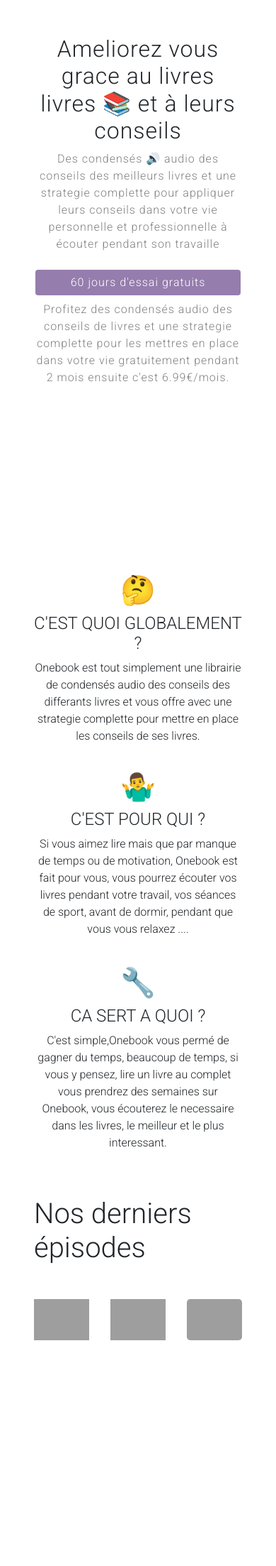
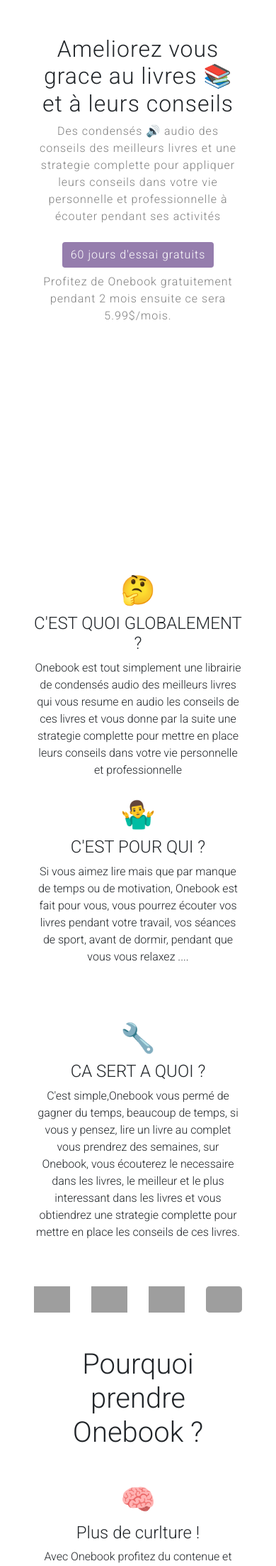
Before and after one commit to MehdiKhoudali/onebook, a Django app: page / in a window 390 px wide. Shown: the part 56-2262 px from the top of the page at 71% size. Before the commit the page ends 1944 px from the top, so only its background shows below. Run offline with Django 4.2, Linux system fonts and the light colour scheme; grey boxes are pictures that could not be loaded.

Commit message:
added some sections

```diff
--- a/example/templates/home.html
+++ b/example/templates/home.html
@@ -1,43 +1,100 @@
 {% extends 'base.html' %}
 {% load static %}
 
+{% block title %}
+Accueil
+{% endblock %}
+
 {% block content %}
     <section class="hero">
-        <div class="left">
-            <img class="mb-4 rounded-lg md:w-[70%]" src="https://imgs.search.brave.com/bbKKHp_b17v7CiEZwNk7YsKAYhnaBaGyR53Rep1lwi8/rs:fit:1200:1200:1/g:ce/aHR0cHM6Ly9jZG4y/LnBlbmd1aW4uY29t/LmF1L2NvdmVycy9v/cmlnaW5hbC85Nzgw/MjQxMTg0ODM3Lmpw/Zw">
-        </div>
+        <!-- <div class="left">
+            <img class="mb-4 rounded-lg md:w-[70%]"
+                src="https://imgs.search.brave.com/bbKKHp_b17v7CiEZwNk7YsKAYhnaBaGyR53Rep1lwi8/rs:fit:1200:1200:1/g:ce/aHR0cHM6Ly9jZG4y/LnBlbmd1aW4uY29t/LmF1L2NvdmVycy9v/cmlnaW5hbC85Nzgw/MjQxMTg0ODM3Lmpw/Zw">
+        </div> -->
         <div class="right" class="right">
-            <h1>Ameliorez vous grace au livres livres 📚 et à leurs conseils</h1>
-            <p>Des condensés 🔊 audio des conseils des meilleurs livres et une strategie complette pour appliquer leurs conseils dans
-                votre vie personnelle et professionnelle à écouter pendant son travaille </p>
+            <h1>Ameliorez vous grace au livres 📚 et à leurs conseils</h1>
+            <p>Des condensés 🔊 audio des conseils des meilleurs livres et une strategie complette pour appliquer leurs
+                conseils dans
+                votre vie personnelle et professionnelle à écouter pendant ses activités </p>
             <a class="btn btn-outline-secondary border-0 text-white my-2" href="/" id="essaie">60 jours d'essai gratuits</a>
-            <p>Profitez des condensés audio des conseils de livres et une strategie complette pour les mettres en place dans
-                votre vie gratuitement pendant 2 mois ensuite c'est 6.99€/mois.</p>
+            <p>Profitez de Onebook gratuitement pendant 2 mois ensuite ce sera 5.99$/mois.</p>
         </div>
     </section>
     <section class="hero_about mx-5 my-5">
         <div class="mx-0">
             <h1>🤔</h1>
             <h4>C'EST QUOI GLOBALEMENT ?</h4>
-            <p>Onebook est tout simplement une librairie de condensés audio des conseils des differants livres et vous offre avec une strategie complette pour mettre en place les conseils de ses livres.</p>
+            <p>Onebook est tout simplement une librairie de condensés audio des meilleurs livres qui vous resume en audio
+                les conseils de ces livres et vous donne par la suite une strategie complette pour mettre en place leurs
+                conseils dans votre vie personnelle et professionnelle</p>
         </div>
         <div class="mx-0">
             <h1>🤷‍♂️</h1>
             <h4>C'EST POUR QUI ?</h4>
-            <p>Si vous aimez lire mais que par manque de temps ou de motivation, Onebook est fait pour vous, vous pourrez écouter vos livres pendant votre travail, vos séances de sport, avant de dormir, pendant que vous vous relaxez ....</p>
+            <p>Si vous aimez lire mais que par manque de temps ou de motivation, Onebook est fait pour vous, vous pourrez
+                écouter vos livres pendant votre travail, vos séances de sport, avant de dormir, pendant que vous vous
+                relaxez ....</p>
         </div>
         <div class="mx-0">
             <h1>🔧</h1>
             <h4>CA SERT A QUOI ?</h4>
-            <p>C'est simple,Onebook vous permé de gagner du temps, beaucoup de temps, si vous y pensez, lire un livre au complet vous prendrez des semaines sur Onebook, vous écouterez le necessaire dans les livres, le meilleur et le plus interessant. </p>
+            <p>C'est simple,Onebook vous permé de gagner du temps, beaucoup de temps, si vous y pensez, lire un livre au
+                complet vous prendrez des semaines, sur Onebook, vous écouterez le necessaire dans les livres, le meilleur
+                et le plus interessant dans les livres et vous obtiendrez une strategie complette pour mettre en place les
+                conseils de ces livres. </p>
         </div>
     </section>
     <section class="mx-5">
-        <h1>Nos derniers épisodes</h1>
         <div class="last_episodes my-5">
             <img src="https://cdn2.penguin.com.au/covers/original/9780552177528.jpg">
-            <img src="https://imgs.search.brave.com/bbKKHp_b17v7CiEZwNk7YsKAYhnaBaGyR53Rep1lwi8/rs:fit:1200:1200:1/g:ce/aHR0cHM6Ly9jZG4y/LnBlbmd1aW4uY29t/LmF1L2NvdmVycy9v/cmlnaW5hbC85Nzgw/MjQxMTg0ODM3Lmpw/Zw">
-            <img class="rounded-lg shadow-[0_35px_60px_-15px_rgba(0,0,0,50)]" src="https://cdn2.penguin.com.au/covers/original/9781761048197.jpg">
+            <img src="https://m.media-amazon.com/images/I/41lb45LtNWL._SY291_BO1,204,203,200_QL40_ML2_.jpg" alt="">
+            <img
+                src="https://imgs.search.brave.com/bbKKHp_b17v7CiEZwNk7YsKAYhnaBaGyR53Rep1lwi8/rs:fit:1200:1200:1/g:ce/aHR0cHM6Ly9jZG4y/LnBlbmd1aW4uY29t/LmF1L2NvdmVycy9v/cmlnaW5hbC85Nzgw/MjQxMTg0ODM3Lmpw/Zw">
+            <img class="rounded-lg shadow-[0_35px_60px_-15px_rgba(0,0,0,50)]"
+                src="https://cdn2.penguin.com.au/covers/original/9781761048197.jpg">
+        </div>
+    </section>
+    <section class="mx-5">
+        <div class="hero_about my-5">
+            <h1>Pourquoi prendre Onebook ?</h1>
+            <div class="mx-0">
+                <h1 class="step">🧠</h1>
+                <h4>Plus de curlture !</h4>
+                <p>Avec Onebook profitez du contenue et des conseils des meilleurs livres de cet univers.</p>
+            </div>
+            <div class="mx-0">
+                <h1 class="step">⏲️</h1>
+                <h4>Plus de temps !</h4>
+                <p>Avec Onebook, vous n'avez pas à lire tout un livre, nous le ferons pour vous, vous écouterez un condensé audio de vos livres preferés.</p>
+            </div>
+            <div class="mx-0">
+                <h1 class="step">😎</h1>
+                <h4>Une bonne humeur !</h4>
+                <p>Avec Onebook, profitez des livres de developement personnel, profitez de leurs conseils et ameliorez votre vie personnelle et professionnelle.</p>
+            </div>
+        </div>
+    </section>
+    <section class="mx-5">
+        <div class="hero_about my-5">
+            <h1>Vous voulez commencer ? voila 3 étapes :</h1>
+            <div class="mx-0">
+                <h1 class="step">1</h1>
+                <h4>Creer son compte</h4>
+                <p>Pour commencer vous devrez creer votre compte, profiter de l'offre d'essai gratuit de 2 mois ensuite vous
+                    connecter et vous rendre sur le catalogue.</p>
+            </div>
+            <div class="mx-0">
+                <h1 class="step">2</h1>
+                <h4>Choisir son livre</h4>
+                <p>Maintenant que vous etes sur le catalogue, choisissez votre livre !! choisissez celui qui vous inspire le
+                    plus ensuite posez vous, sur un canapé, un lit ou la ou vous vous sentez le mieux !</p>
+            </div>
+            <div class="mx-0">
+                <h1 class="step">3</h1>
+                <h4>Ecouter le livre !!</h4>
+                <p>Enfin !! vous en etes à la derniere etape, écouter son livre, mettre ses écouteur et suivre le livre, une
+                    fois fini vous retrouverez une strategie complette pour mettre en place les conseils du livre.</p>
+            </div>
         </div>
     </section>
 {% endblock %}
--- a/templates/base.html
+++ b/templates/base.html
@@ -1,12 +1,11 @@
 {% load static %}
 <!DOCTYPE html>
 <html lang="fr">
-
 <head>
     <meta charset="UTF-8">
     <meta http-equiv="X-UA-Compatible" content="IE=edge">
     <meta name="viewport" content="width=device-width, initial-scale=1.0">
-    <title>Onebook</title>
+    <title>Onebook | {% block title %}{% endblock %}</title>
     <link rel="stylesheet" href="{% static 'css/reset.css' %}">
     <link rel="stylesheet" href="https://cdn.jsdelivr.net/npm/bootstrap@4.3.1/dist/css/bootstrap.min.css"
         integrity="sha384-ggOyR0iXCbMQv3Xipma34MD+dH/1fQ784/j6cY/iJTQUOhcWr7x9JvoRxT2MZw1T" crossorigin="anonymous">
@@ -14,8 +13,8 @@
     <link rel="preconnect" href="https://fonts.gstatic.com" crossorigin>
     <link href="https://fonts.googleapis.com/css2?family=Roboto:wght@300&display=swap" rel="stylesheet">
 </head>
+<body>
 
-<body>
     <style>
         * {
             margin: 0;
@@ -53,20 +52,21 @@
             display: flex;
             justify-content: space-between;
             width: 100%;
-            height: 88vh;
+            height: 70vh;
             align-items: center;
         }
 
         .right {
-            width: 50%;
+            width: 100%;
             align-items: center;
+            text-align: center !important;
             height: 100%;
-            padding: 50px;
+            padding: 100px;
+
         }
 
         .right * {
-            width: 100%;
-            align-items: center;
+            align-items: center !important;
             text-align: center;
             letter-spacing: 1px;
         }
@@ -78,7 +78,6 @@
         .right p {
             color: gray;
         }
-
         .left {
             width: 50%;
             height: 100%;
@@ -91,11 +90,6 @@
             text-align: center;
         }
 
-        .entreprise img,
-        svg {
-            width: 150px;
-            height: 50px;
-        }
 
         .hero_about {
             display: grid;
@@ -111,7 +105,7 @@
 
         .last_episodes {
             display: grid;
-            grid-template-columns: repeat(3, 1fr);
+            grid-template-columns: repeat(4, 1fr);
             grid-template-rows: 1fr;
             grid-column-gap: 30px;
             grid-row-gap: 0px;
@@ -120,9 +114,12 @@
 
         .last_episodes img {
             width: 100%;
+            height: 99%;
             text-align: center;
         }
-
+        .step {
+            color: #957DAD;
+        }
         @media screen and (max-width:900px) {
             .left {
                 display: none;
@@ -146,12 +143,16 @@
             .hero_about {
                 display: grid;
                 grid-template-columns: 1fr;
-                grid-template-rows: repeat(3, 1fr);
-                grid-column-gap: 30px;
-                grid-row-gap: 0px;
+                grid-template-rows: repeat(2, 1fr);
+                grid-column-gap: 5px;
+                grid-row-gap: 10px;
+            }
+            .right {
+                padding: 50px;
             }
         }
     </style>
+
     <nav class="navbar navbar-expand-md navbar-light bg-white px-4" id="navbar">
         <a class="navbar-brand" href="#">onebook</a>
         <button class="navbar-toggler" type="button" data-toggle="collapse" data-target="#navbarsExample04"
@@ -192,6 +193,6 @@
     <script src="https://cdn.jsdelivr.net/npm/bootstrap@4.3.1/dist/js/bootstrap.min.js"
         integrity="sha384-JjSmVgyd0p3pXB1rRibZUAYoIIy6OrQ6VrjIEaFf/nJGzIxFDsf4x0xIM+B07jRM"
         crossorigin="anonymous"></script>
+
 </body>
-
 </html>
```
